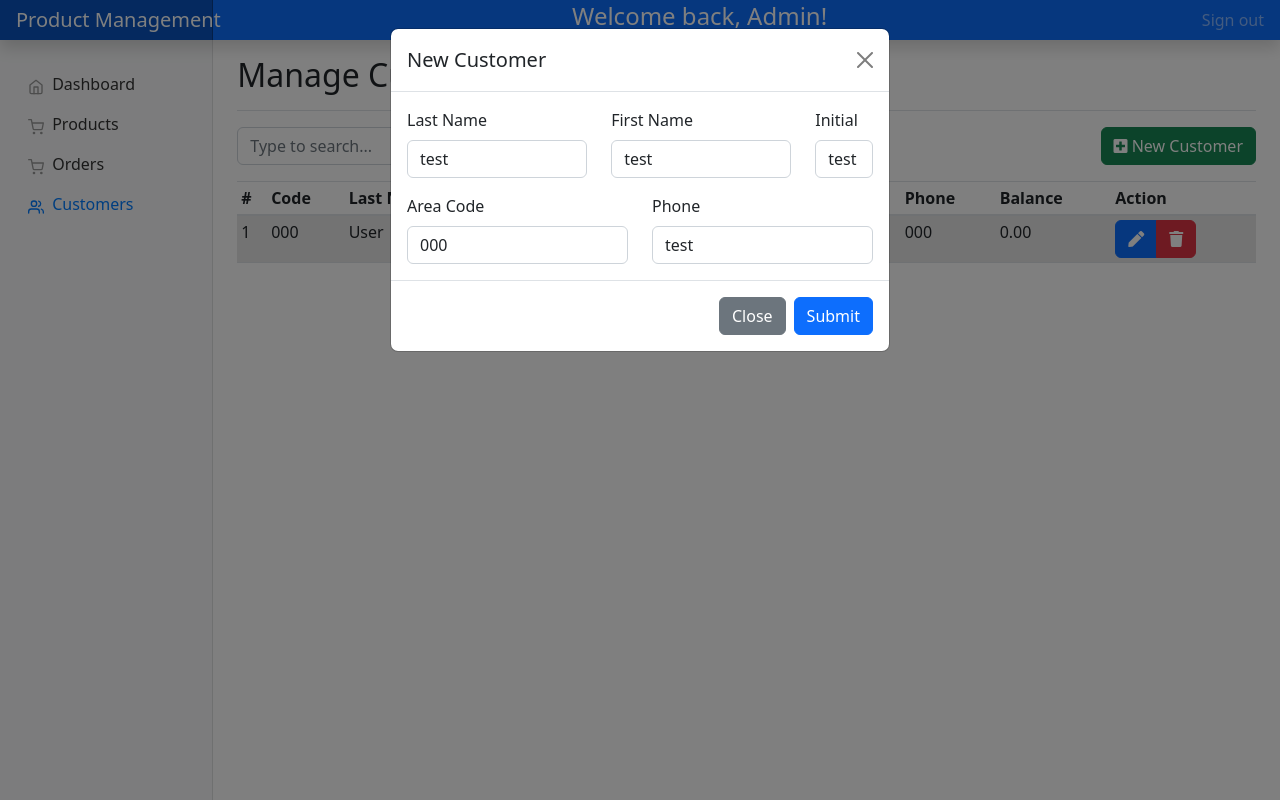
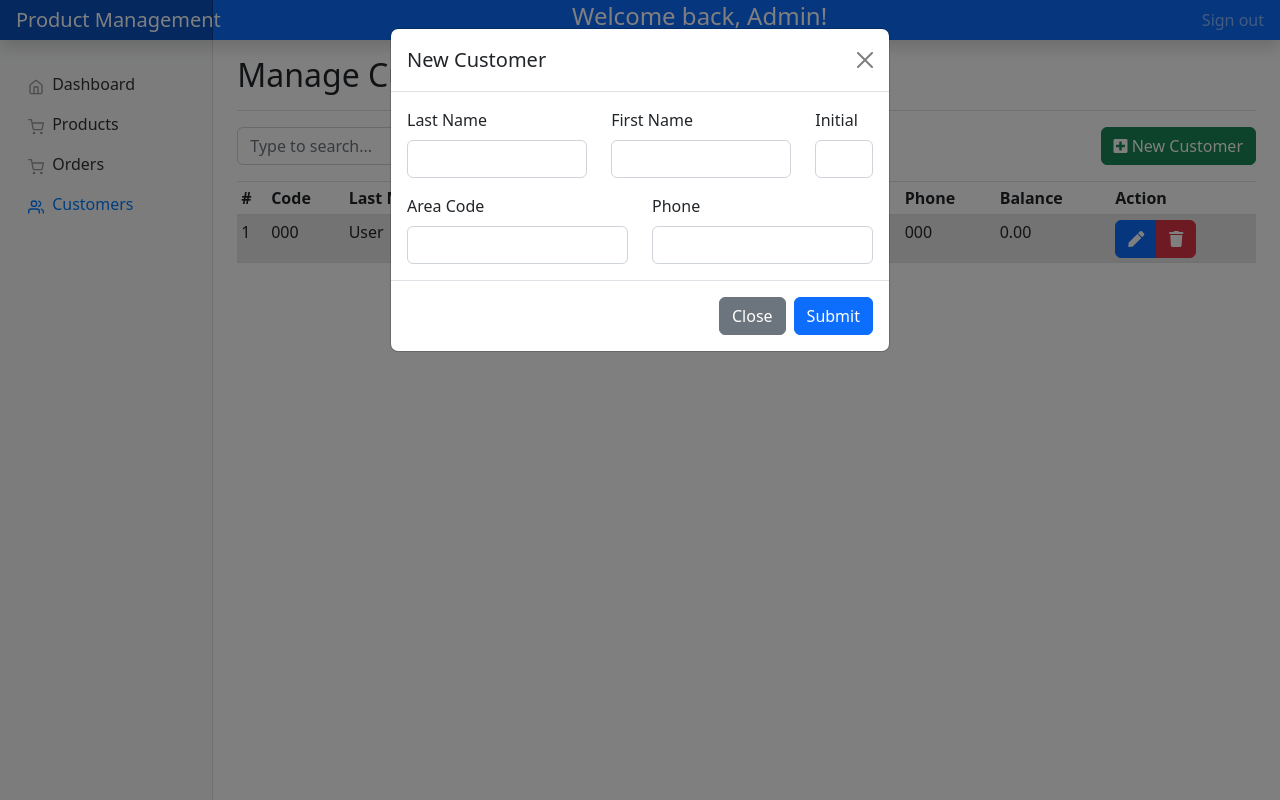
Before and after one commit to FrankJames15/product-management, a PHP site: page /domains/customers/pages/index.php in a window 1280 px wide, after a click on "New Customer". Run offline with PHP 8.4, Linux system fonts and the light colour scheme; tables that the repository leaves empty or names only in its code hold one stand-in row (values such as "Sample post").

Commit message:
remove default values from customer form inputs

```diff
--- a/domains/customers/pages/index.php
+++ b/domains/customers/pages/index.php
@@ -221,31 +221,31 @@ if (isset($_POST['update-customer'])) {
 
                                             <label class="form-label">Last Name
                                             </label>
-                                            <input name="last-name" class="form-control" value="test">
+                                            <input name="last-name" class="form-control">
                                         </div>
                                         <div class="col-sm-5">
 
                                             <label class="form-label">First Name
                                             </label>
-                                            <input name="first-name" class="form-control" value="test">
+                                            <input name="first-name" class="form-control">
                                         </div>
                                         <div class="col-sm-2">
 
                                             <label class="form-label">Initial
                                             </label>
-                                            <input name="initial" class="form-control" value="test">
+                                            <input name="initial" class="form-control">
                                         </div>
                                     </div>
                                     <div class="row mt-3">
                                         <div class="col-sm">
                                             <label class="form-label">Area Code
                                             </label>
-                                            <input name="area-code" class="form-control" value='000'>
+                                            <input name="area-code" class="form-control">
                                         </div>
                                         <div class="col-sm">
                                             <label class="form-label">Phone
                                             </label>
-                                            <input name="phone" class="form-control" value="test">
+                                            <input name="phone" class="form-control">
                                         </div>
                                     </div>
                                 </div>
```
